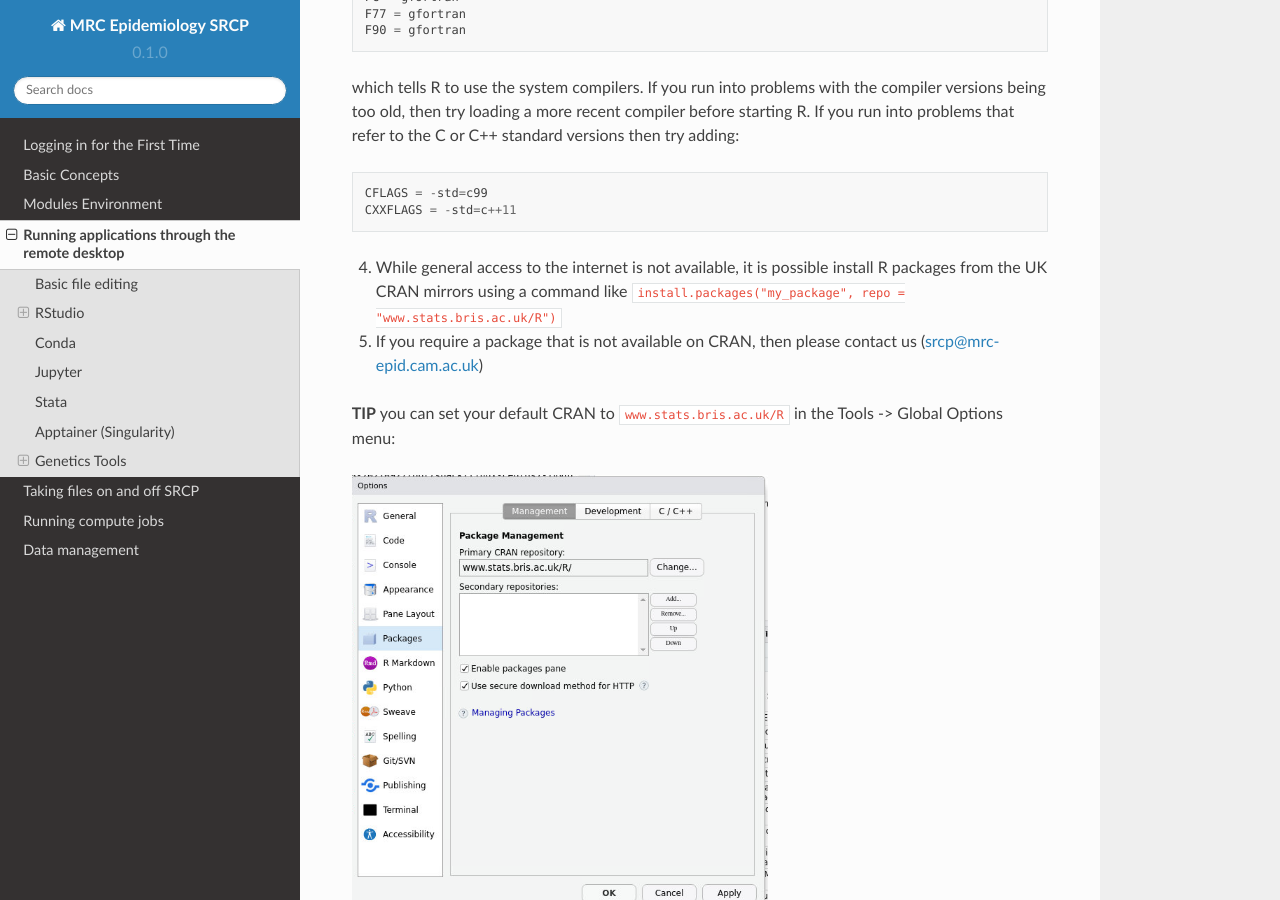
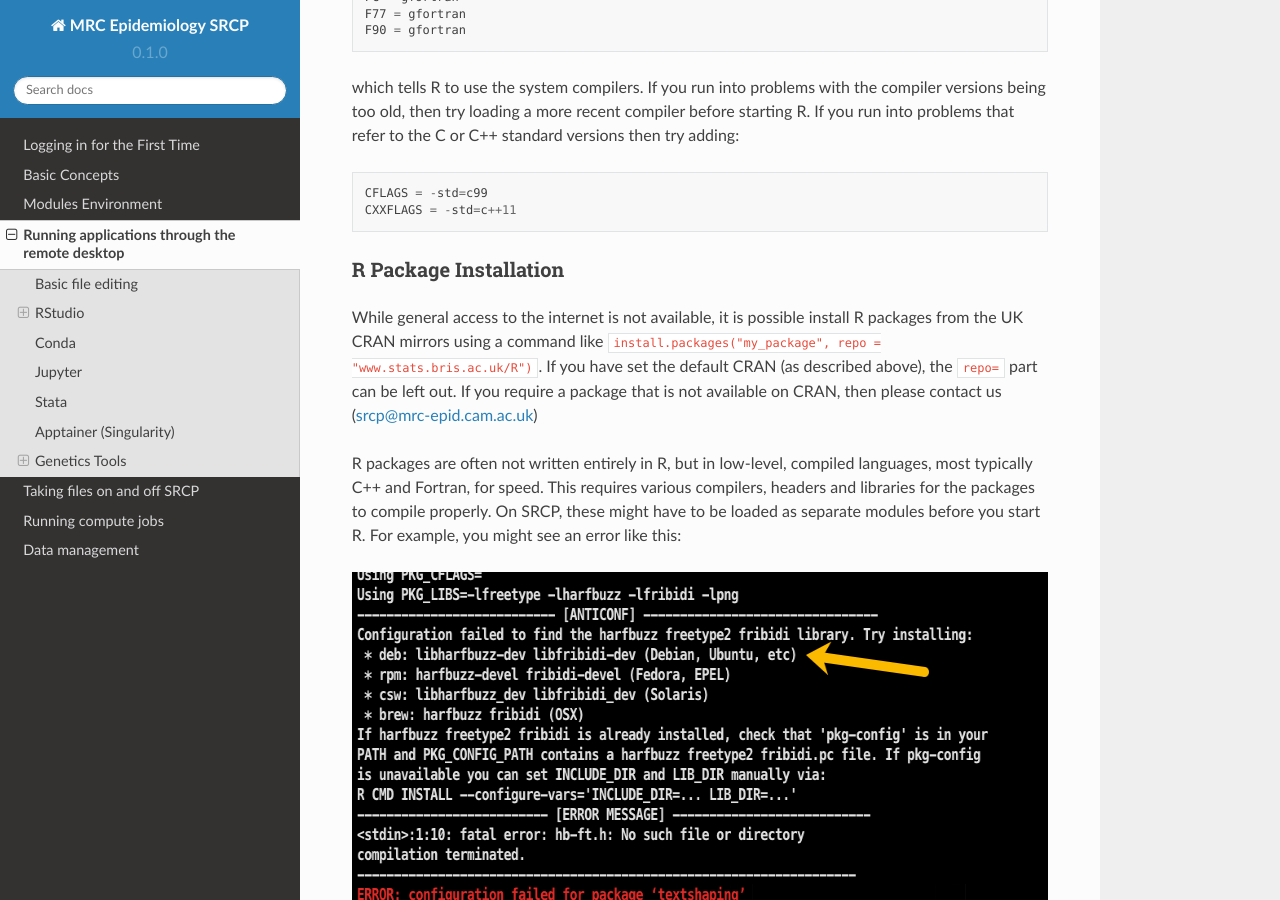
Before and after one commit to epi-analysis/SRCP_docs, a Sphinx documentation site: the page built from docs/source/03-Running-applications-through-the-remote-desktop.rst, in a window 1280 px wide and 900 px high, scrolled down 2489 px. Built offline with Sphinx 7.4.7 and the Read the Docs theme 2.0.0, drawn with Linux system fonts in a browser that asks for light colours.

Commit message:
Update 03-Running-applications-through-the-remote-desktop.rst

```diff
--- a/docs/source/03-Running-applications-through-the-remote-desktop.rst
+++ b/docs/source/03-Running-applications-through-the-remote-desktop.rst
@@ -58,16 +58,6 @@
   CFLAGS = -std=c99
   CXXFLAGS = -std=c++11
 
-
-4. While general access to the internet is not available, it is possible install R packages from the UK CRAN mirrors using a command like ``install.packages("my_package", repo = "www.stats.bris.ac.uk/R")``
-5. If you require a package that is not available on CRAN, then please contact us (srcp@mrc-epid.cam.ac.uk)
-
-**TIP** you can set your default CRAN to ``www.stats.bris.ac.uk/R`` in the Tools -> Global Options menu:
-
-.. figure:: ../../images/rstudio-global-options.png
-  :scale: 70 %
-  :alt: RStudio
-
 R Package Installation
 ~~~~~~~~~~~~~~~~~~~~~~
 
@@ -80,9 +70,6 @@
   :alt: Rerror
 
 This describes the library that is missing. You can search for a module that provides the library by doing ``$ module keyword harf`` or similar and then load the module that is found with ``$ module load xxxxxx`` where ``xxxxxx`` is the module name (e.g. harfbuzz/4.2.1/gcc). Note that in this example there are 2 libraries needed - harfbuzz and fribidi. Both of the corresponding modules will need to be loaded **before** starting RStudio.
-
-
-
 
 Bioconductor
 ~~~~~~~~~~~~
```
